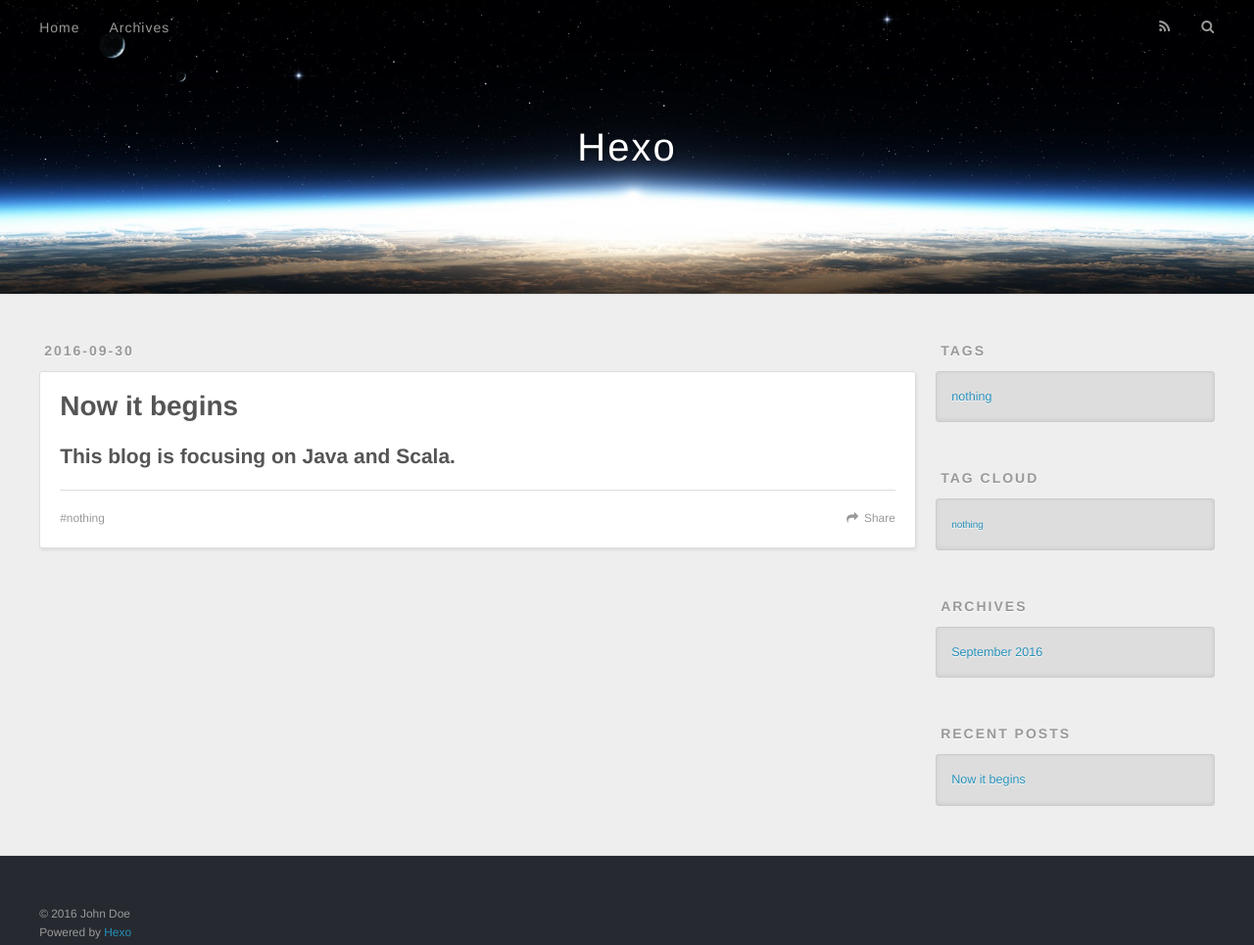
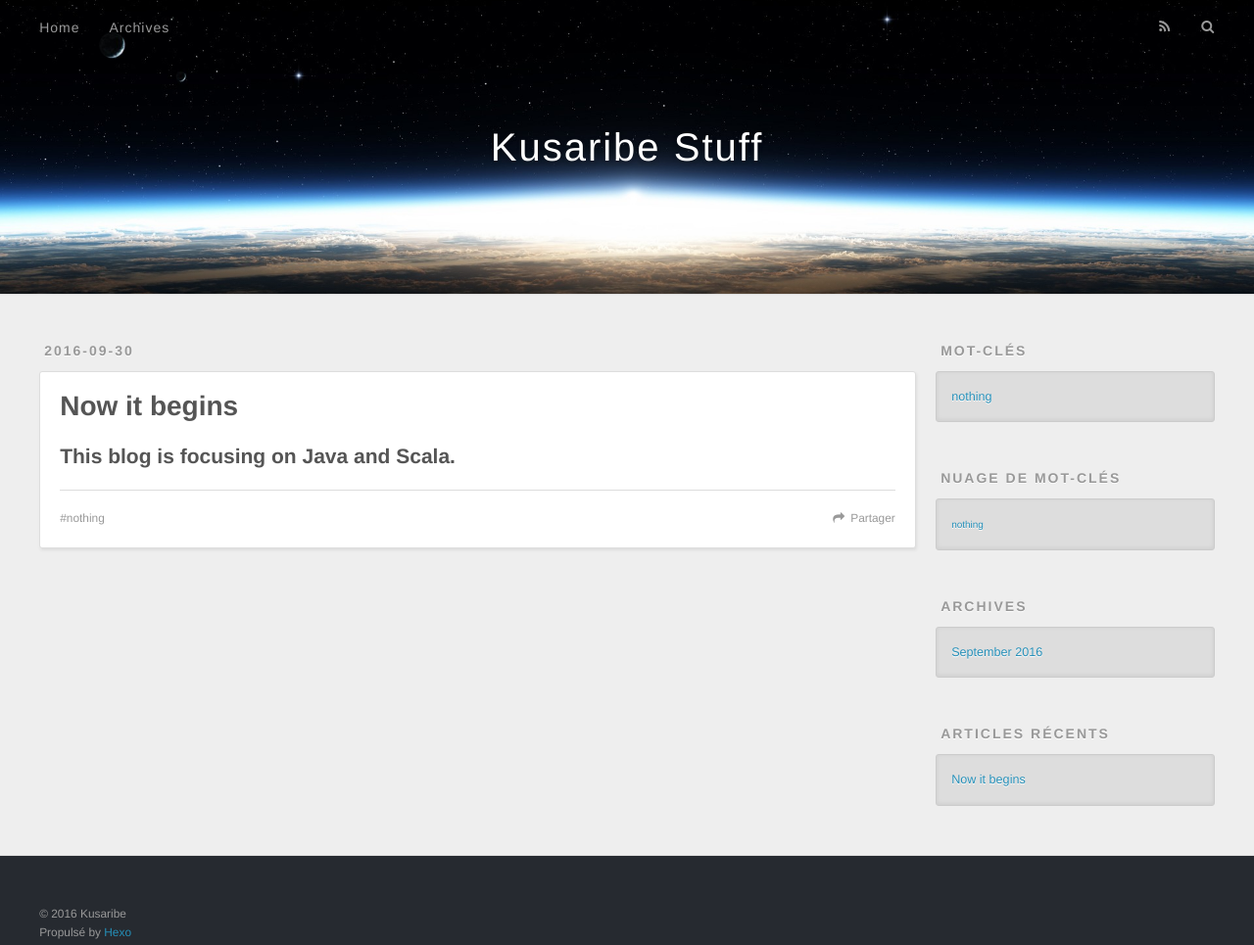
Before and after one commit to kusaribe/kusaribe.github.io, a plain HTML site: page index.html in a window 1280 px wide. Shown: the whole page at 98% size. Drawn offline with nearby package versions, Linux system fonts and the light colour scheme.

Commit message:
Site updated: 2016-09-30 18:02:06

```diff
--- a/index.html
+++ b/index.html
@@ -3,16 +3,16 @@
 <head>
   <meta charset="utf-8">
 
-  <title>Hexo</title>
+  <title>Kusaribe Stuff</title>
   <meta name="viewport" content="width=device-width, initial-scale=1, maximum-scale=1">
   <meta property="og:type" content="website">
-<meta property="og:title" content="Hexo">
+<meta property="og:title" content="Kusaribe Stuff">
 <meta property="og:url" content="http://yoursite.com/index.html">
-<meta property="og:site_name" content="Hexo">
+<meta property="og:site_name" content="Kusaribe Stuff">
 <meta name="twitter:card" content="summary">
-<meta name="twitter:title" content="Hexo">
+<meta name="twitter:title" content="Kusaribe Stuff">
 
-    <link rel="alternate" href="/atom.xml" title="Hexo" type="application/atom+xml">
+    <link rel="alternate" href="/atom.xml" title="Kusaribe Stuff" type="application/atom+xml">
 
 
     <link rel="icon" href="/favicon.png">
@@ -33,7 +33,7 @@
   <div id="header-outer" class="outer">
     <div id="header-title" class="inner">
       <h1 id="logo-wrap">
-        <a href="/" id="logo">Hexo</a>
+        <a href="/" id="logo">Kusaribe Stuff</a>
       </h1>
 
     </div>
@@ -48,9 +48,9 @@
       </nav>
       <nav id="sub-nav">
 
-          <a id="nav-rss-link" class="nav-icon" href="/atom.xml" title="RSS Feed"></a>
+          <a id="nav-rss-link" class="nav-icon" href="/atom.xml" title="Flux RSS"></a>
 
-        <a id="nav-search-btn" class="nav-icon" title="Search"></a>
+        <a id="nav-search-btn" class="nav-icon" title="Rechercher"></a>
       </nav>
       <div id="search-form-wrap">
         <form action="//google.com/search" method="get" accept-charset="UTF-8" class="search-form"><input type="search" name="q" results="0" class="search-form-input" placeholder="Search"><button type="submit" class="search-form-submit">&#xF002;</button><input type="hidden" name="sitesearch" value="http://yoursite.com"></form>
@@ -87,7 +87,7 @@
 
     </div>
     <footer class="article-footer">
-      <a data-url="http://yoursite.com/2016/09/30/Now-it-begins/" data-id="citqb91t60000tpt7on9iv89r" class="article-share-link">Share</a>
+      <a data-url="http://yoursite.com/2016/09/30/Now-it-begins/" data-id="citqbeoru0000v6t7cl7h3hwz" class="article-share-link">Partager</a>
 
 
   <ul class="article-tag-list"><li class="article-tag-list-item"><a class="article-tag-list-link" href="/tags/nothing/">nothing</a></li></ul>
@@ -109,7 +109,7 @@
 
 
   <div class="widget-wrap">
-    <h3 class="widget-title">Tags</h3>
+    <h3 class="widget-title">Mot-clés</h3>
     <div class="widget">
       <ul class="tag-list"><li class="tag-list-item"><a class="tag-list-link" href="/tags/nothing/">nothing</a></li></ul>
     </div>
@@ -119,7 +119,7 @@
 
 
   <div class="widget-wrap">
-    <h3 class="widget-title">Tag Cloud</h3>
+    <h3 class="widget-title">Nuage de mot-clés</h3>
     <div class="widget tagcloud">
       <a href="/tags/nothing/" style="font-size: 10px;">nothing</a>
     </div>
@@ -138,7 +138,7 @@
 
 
   <div class="widget-wrap">
-    <h3 class="widget-title">Recent Posts</h3>
+    <h3 class="widget-title">Articles récents</h3>
     <div class="widget">
       <ul>
 
@@ -158,8 +158,8 @@
 
   <div class="outer">
     <div id="footer-info" class="inner">
-      &copy; 2016 John Doe<br>
-      Powered by <a href="http://hexo.io/" target="_blank">Hexo</a>
+      &copy; 2016 Kusaribe<br>
+      Propulsé by <a href="http://hexo.io/" target="_blank">Hexo</a>
     </div>
   </div>
 </footer>
```
Also changed, not shown: 2016/09/30/Now-it-begins/index.html (+12 -12 lines), archives/2016/09/index.html (+13 -13 lines), archives/2016/index.html (+13 -13 lines), archives/index.html (+13 -13 lines), tags/nothing/index.html (+13 -13 lines).
